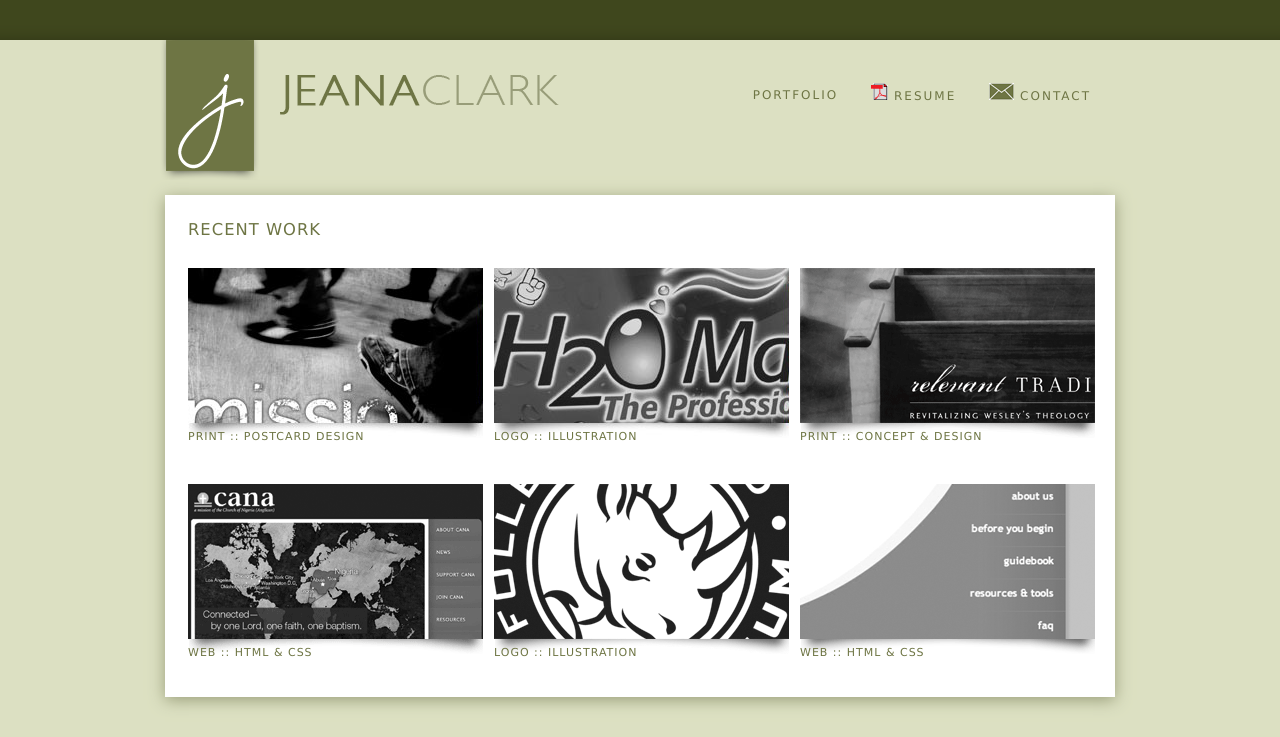
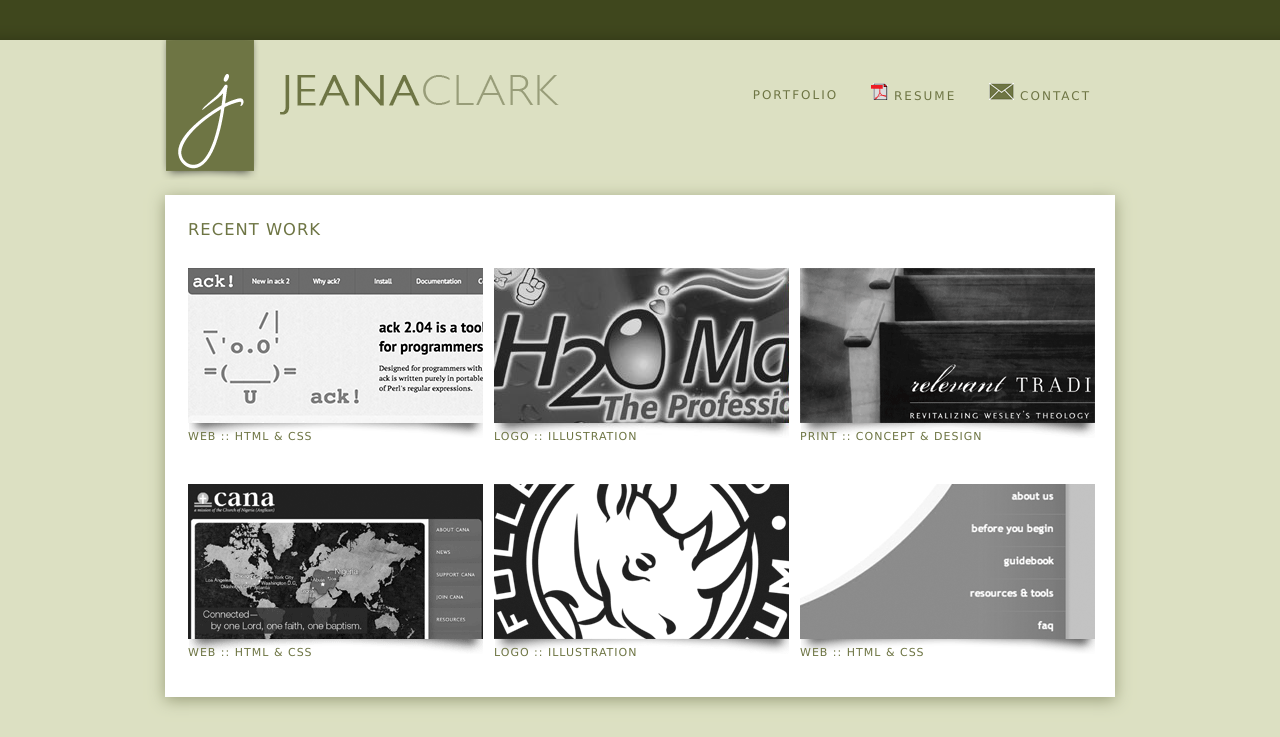
Before and after one commit to jeanadev/port, a PHP site: page / in a window 1280 px wide. Shown: the top 737 px of the page. Run offline with PHP 8.4, Linux system fonts and the light colour scheme.

Commit message:
clean up portfolio folder

```diff
--- a/css/style.css
+++ b/css/style.css
@@ -181,7 +181,7 @@ body, select, input, button, textarea {
         display:block;
         width:295px;
         height:170px;
-        background: transparent url('/img/TN-missio.jpg') no-repeat;
+        background: transparent url('/img/TN-ack.png') no-repeat;
 }
 
 .p2 a {
--- a/index.php
+++ b/index.php
@@ -5,11 +5,8 @@
 		<h3 style="margin:13px;letter-spacing:1px;">RECENT WORK</h3>
     <div id="port">
 
-      <div class="p1"><a href="collateral/img/StPats_Missio.jpg" title="Saint Patrick's Church :: Postcard Concept &amp; Design" class="thickbox"></a><p>PRINT :: POSTCARD DESIGN</p></div>
-    <!--
-      <div class="p1"><a href="img/asbury-joy-poster.png" title="Asbury Colege :: Poster Design, typography" class="thickbox"></a><p>PRINT :: CONCEPT &amp; DESIGN</p></div>
-		  <div class="p3"><a href="img/fedg-web.png" title="Follett Educational Distribution Group :: Intranet :: Design, Code, Maintence" class="thickbox"></a><p>Web :: HTML &amp; CSS</p></div>
-    -->
+      <div class="p1"><a href="img/ack-web.png" title="Beyond Grep / ack :: Front End Web Development :: HTML &amp; CSS" class="thickbox"></a><p>WEB :: HTML & CSS</p></div>
+
       <div class="p3"><a href="img/h2oMaestroVan.jpg" title="H2O Maestro Logo :: Designed for The Serif Group" class="thickbox"></a><p>LOGO :: Illustration</p></div>
       <div class="p2"><a href="img/asbury-minconf.png" title="Asbury Theological Seminary :: Ministry Conference Brochure :: Conference Identity &amp; Collateral Design" class="thickbox"></a><p>PRINT :: Concept &amp; Design</p></div>
 
--- a/top.php
+++ b/top.php
@@ -1,5 +1,4 @@
 <!doctype html>
-<!-- I &heart; HTML5 -->
 
 
 <html>
--- a/topthickbox.php
+++ b/topthickbox.php
@@ -1,5 +1,4 @@
 <!doctype html>
-<!-- I &heart; HTML5 -->
 
 
 <html>
```
Also changed, not shown: img/TN-ack.png (added), img/ack-web.png (added).
